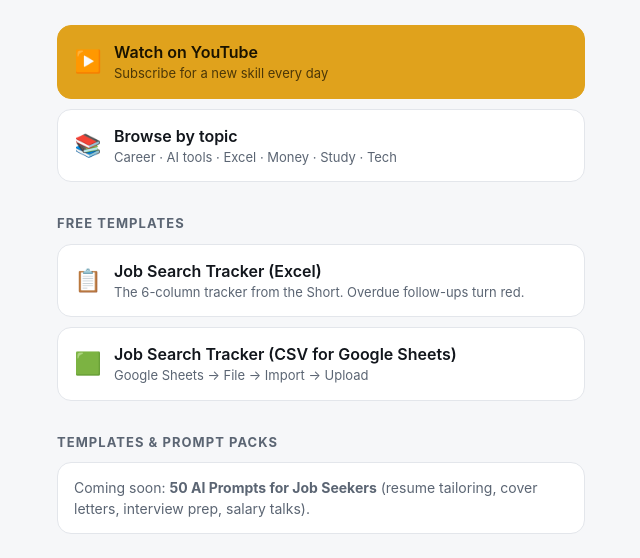
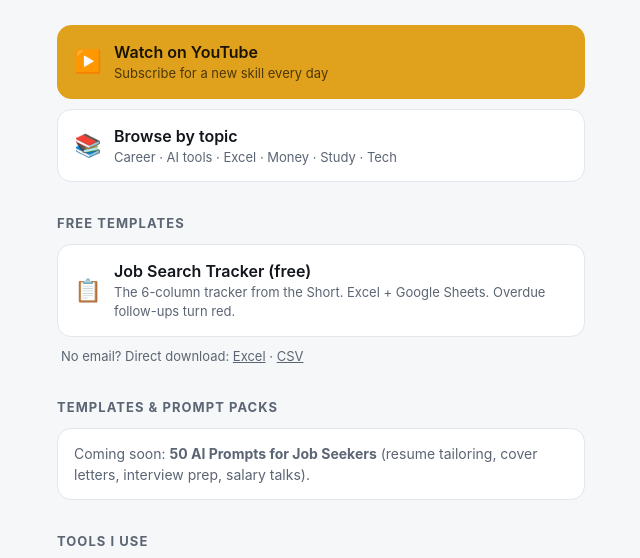
Before and after one commit to mayankWIZ/unfair-edge, a plain HTML site: page index.html in a window 1280 px wide. Shown: the part 191-749 px from the top of the page, without its empty margins (319-959 px from the left). Drawn offline with Linux system fonts and the light colour scheme.

Commit message:
Deploy from youtube-growth-workspace@3016bba

```diff
--- a/index.html
+++ b/index.html
@@ -39,8 +39,8 @@ footer{margin-top:36px;color:var(--muted);font-size:12px;text-align:center}
 <a class="btn" href="https://www.youtube.com/@UnfairEdgeDaily/playlists"><span class="ic">📚</span><span>Browse by topic<small>Career · AI tools · Excel · Money · Study · Tech</small></span></a>
 
 <h2 id="free">Free templates</h2>
-<a class="btn" href="files/job-search-tracker.xlsx" download><span class="ic">📋</span><span>Job Search Tracker (Excel)<small>The 6-column tracker from the Short. Overdue follow-ups turn red.</small></span></a>
-<a class="btn" href="files/job-search-tracker.csv" download><span class="ic">🟩</span><span>Job Search Tracker (CSV for Google Sheets)<small>Google Sheets → File → Import → Upload</small></span></a>
+<a class="btn" href="https://unfairedgedaily.gumroad.com/l/job-search-tracker"><span class="ic">📋</span><span>Job Search Tracker (free)<small>The 6-column tracker from the Short. Excel + Google Sheets. Overdue follow-ups turn red.</small></span></a>
+<p class="tag" style="font-size:13px;margin:4px 4px 0">No email? Direct download: <a href="files/job-search-tracker.xlsx" download style="color:var(--muted)">Excel</a> · <a href="files/job-search-tracker.csv" download style="color:var(--muted)">CSV</a></p>
 
 <h2 id="shop">Templates &amp; prompt packs</h2>
 <div class="card">Coming soon: <strong>50 AI Prompts for Job Seekers</strong> (resume tailoring, cover letters, interview prep, salary talks).</div>
```
